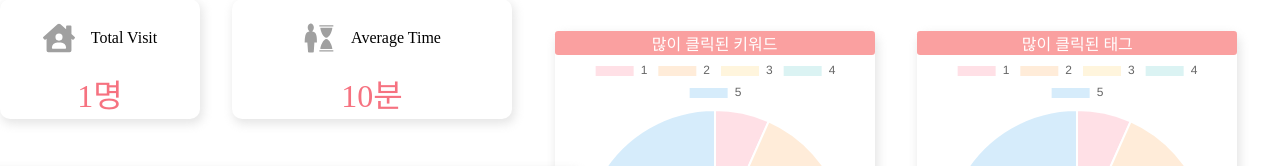
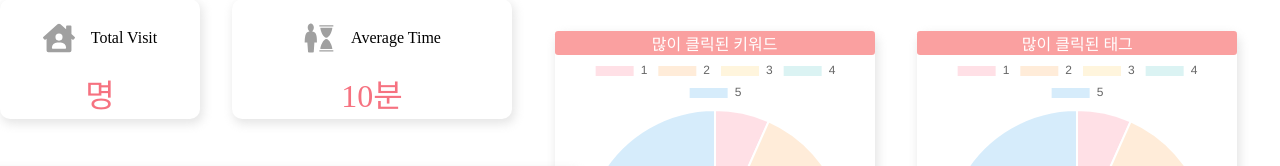
Before and after one commit to comtlee/sa-ux-test-client, a React (Create React App) app: page /tests/1/dashboard in a window 1280 px wide. Shown: the part 173-339 px from the top of the page. Built offline with nearby package versions, Linux system fonts and the light colour scheme; no server answers; a web font is replaced by a local one.

Commit message:
✨Feat: 방문자 통계데이터 기능구현

```diff
--- a/src/components/Statics/Visit.js
+++ b/src/components/Statics/Visit.js
@@ -1,8 +1,9 @@
 import React from "react";
 import { FaHouseUser } from "react-icons/fa";
 import styled from "styled-components";
+import PropTypes from "prop-types";
 
-const Visit = () => {
+const Visit = ({ visitData }) => {
   return (
     <Wrapper>
       <Title>
@@ -10,7 +11,7 @@ const Visit = () => {
         <div>Total Visit</div>
       </Title>
       <Content>
-        <div>1명</div>
+        <div>{visitData}명</div>
       </Content>
     </Wrapper>
   );
@@ -19,8 +20,8 @@ const Visit = () => {
 const Wrapper = styled.div`
   width: 25vmin;
   height: 15vmin;
+  padding: 0.4rem;
   margin-right: 2rem;
-  padding: 0.4rem;
   -webkit-box-shadow: 2px 4px 10px 1px rgba(0, 0, 0, 0.47);
   box-shadow: 2px 4px 10px 1px rgba(201, 201, 201, 0.47);
   border-radius: 10px;
@@ -33,17 +34,21 @@ const Title = styled.div`
   margin: 1rem;
 
   .icon {
+    font-size: 2rem;
     margin-right: 1rem;
-    font-size: 2rem;
     color: rgb(160, 160, 160);
   }
 `;
 
 const Content = styled.div`
+  margin: 1rem;
   text-align: center;
-  margin: 1rem;
   font-size: 2rem;
   color: #f67280;
 `;
 
+Visit.propTypes = {
+  visitData: PropTypes.number,
+};
+
 export default Visit;
```
